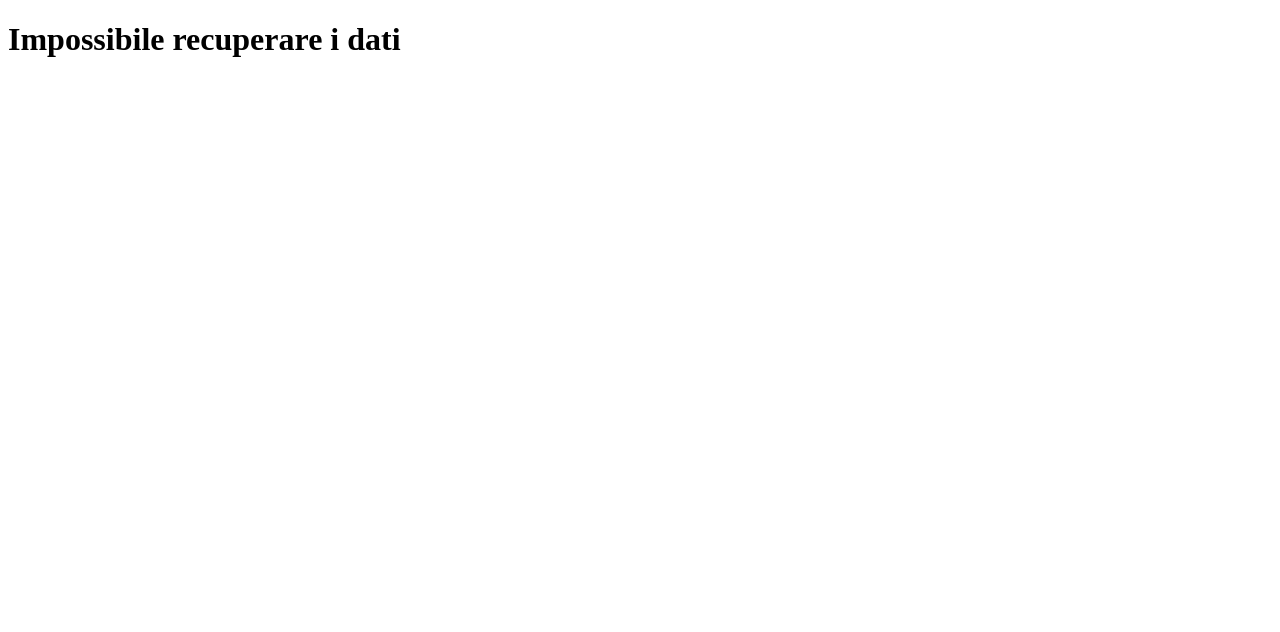
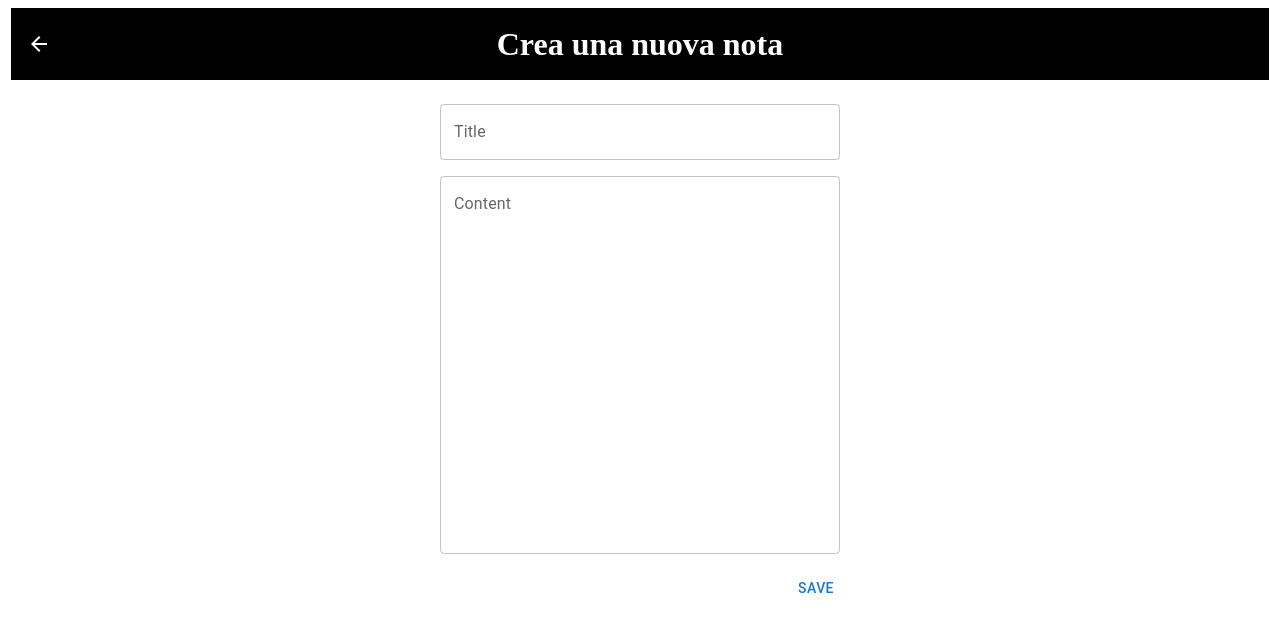
Before and after one commit to TMaTTeO99/TextNotes, a React (Vite) app in the folder TextNotesClient/text-notes-client/: page /addNote in a window 1280 px wide. Shown: the top 632 px of the page. Built offline with nearby package versions, Linux system fonts and the light colour scheme; no server answers.

Commit message:
added page to add new note to app client

```diff
--- a/TextNotesClient/text-notes-client/src/App.tsx
+++ b/TextNotesClient/text-notes-client/src/App.tsx
@@ -1,54 +1,22 @@
 import { BrowserRouter as Router, Route, Routes } from 'react-router-dom';
 import Home from './myComponents/Home'
-import { useEffect, useState} from 'react';
-import { NoteDataFromServer } from './myInterface/noteInterfaces';
-import { getAllNotes } from './httpService';
-
-
-/*
-  Retrieve all notes from server
-*/
-function retrieveData(setDataState: React.Dispatch<React.SetStateAction<boolean>>, setData: React.Dispatch<React.SetStateAction<NoteDataFromServer[]>>) {
-
-  getAllNotes()
-    .then(listOfNotes => {
-      setDataState(false);
-      setData(listOfNotes)
-  })
-  .catch(error => {
-    console.log(error)
-    setDataState(true);
-    setData([])
-  });
-
-}
+import MyNoteForm from './myComponents/CreateNotePage'
 
 
 function App() {
 
-  const [dataState, setDataState] = useState(false);
-  const [data, setData] = useState<NoteDataFromServer[]>([]);
-
-  useEffect(() => {retrieveData(setDataState, setData)}, []);
 
   //temp handle of error
-  if(!dataState){
+
     return (
       <Router>
         <Routes>
-          <Route path="/" element={<Home notes={data} />} />
+          <Route path="/" element={<Home />} />
+          <Route path="/addNote" element={<MyNoteForm />} />
         </Routes>
       </Router>
     )
-  }
-  else {
-    return (
-      <>
-        <h1>Impossibile recuperare i dati</h1>
-      </>
 
-    )
-  }
 
 }
 
--- /dev/null
+++ b/TextNotesClient/text-notes-client/src/myComponents/CreateNotePage.tsx
@@ -0,0 +1,63 @@
+import '../style/AddNotePageStyle.css';
+import * as React from 'react';
+import { useNavigate } from 'react-router-dom';
+import Box from '@mui/material/Box';
+import TextField from '@mui/material/TextField';
+import ArrowBackIcon from '@mui/icons-material/ArrowBack';
+import { Button } from '@mui/material';
+
+export default function MyNoteForm() {
+
+  const navigate = useNavigate();
+
+  return (
+    <Box
+      component="form"
+      sx={{
+        '& .MuiTextField-root': { m: 1, width: '50ch' },
+        display: 'flex',
+        flexDirection: 'column',
+        justifyContent: 'flex-start',
+        alignItems: 'center',
+        minHeight: '100vh'
+      }}
+      noValidate
+      autoComplete="off"
+    >
+      <div className="headerAddNote">
+        <div className="contentHeaderAddNote">
+          <ArrowBackIcon onClick={() => navigate(-1)} style={{ cursor: 'pointer', marginLeft: '1rem' }} />
+          <h1 style={{ margin: 0 }}>Crea una nuova nota</h1>
+        </div>
+      </div>
+      <TextField
+        id="outlined-multiline-flexible"
+        label="Title"
+        multiline
+        maxRows={2}
+      />
+      <div style={{
+        position: 'relative',
+        display: 'flex',
+        flexDirection: 'column',
+        justifyContent: 'flex-start'
+      }}>
+        <TextField
+          id="outlined-multiline-static"
+          label="Content"
+          multiline
+          rows={15}
+          fullWidth
+        />
+        <Button
+          sx={{
+            mt: 1,
+            alignSelf: 'flex-end'
+          }}
+        >
+          Save
+        </Button>
+      </div>
+    </Box>
+  );
+}
--- a/TextNotesClient/text-notes-client/src/myComponents/Home.tsx
+++ b/TextNotesClient/text-notes-client/src/myComponents/Home.tsx
@@ -1,11 +1,12 @@
 import '../style/HomeStyle.css'
 
 import SearchAppBar from './UpBarComponent';
-import {  Grid, Dialog, DialogActions, DialogContent, DialogContentText, DialogTitle, Button } from '@mui/material'
+import {  Grid } from '@mui/material'
 import NoteItem from './NoteItem';
-import { NoteDataFromServer, HomeNoteProps } from '../myInterface/noteInterfaces';
+import { NoteDataFromServer } from '../myInterface/noteInterfaces';
 import { useEffect, useState} from 'react';
 import { getAllNotes, deleteNoteInServer} from '../httpService';
+import { useNavigate } from 'react-router-dom';
 
 
 /*
@@ -16,6 +17,7 @@ async function retrieveData(setDataState: React.Dispatch<React.SetStateAction<bo
                             setLoading: React.Dispatch<React.SetStateAction<boolean>>) {
 
   try {
+    console.log("okokok")
     var listOfNotes: NoteDataFromServer[] = await getAllNotes();
     setDataState(false);
     setData(listOfNotes);
@@ -51,13 +53,13 @@ async function deleteNote (id: string, data: NoteDataFromServer[], setData: Reac
 
 }
 
-
 function Home() {
 
 
     const [loading, setLoading] = useState(true);
     const [dataState, setDataState] = useState(false);
     const [data, setData] = useState<NoteDataFromServer[]>([]);
+    const navigate = useNavigate();
 
 
     useEffect(() => {
@@ -73,12 +75,11 @@ function Home() {
     if(loading)return (<h1>Loading...</h1>);
     if(dataState)return (<h1>Impossibile recuperare i dati</h1>);
 
-
     return (
       <div className='homeContainer'>
 
         {/*Header Section*/}
-        <SearchAppBar />
+        <SearchAppBar goToAddPage={navigate} route='/addNote'/>
 
         {/*Grid with All Notes*/}
         <div className='homeGrid'>
@@ -96,8 +97,5 @@ function Home() {
       </div>
     );
 
-
-
-
 }
 export default Home
--- a/TextNotesClient/text-notes-client/src/myComponents/NoteItem.tsx
+++ b/TextNotesClient/text-notes-client/src/myComponents/NoteItem.tsx
@@ -8,7 +8,7 @@ import { NoteItemProps } from "../myInterface/noteInterfaces";
  */
 
 
-const NoteItem: React.FC<NoteItemProps> = ({content, title, data, id, deleteNote}) => {
+const NoteItem: React.FC<NoteItemProps> = ({content, title, data, /* ffor debug id,*/ deleteNote}) => {
 
     return (
         <Card style={{maxWidth: '250px', height: '100'}}>
@@ -16,9 +16,13 @@ const NoteItem: React.FC<NoteItemProps> = ({content, title, data, id, deleteNote
                 <Typography variant="h6" className="notestyle">
                     {title}
                 </Typography>
-                <Typography variant="h6" >
-                    {id + "ID"}
-                </Typography>
+                {/*
+                     for debug
+                    <Typography variant="h6" >
+                        {id + "ID"}
+                    </Typography>
+                */}
+
                 <Typography  className="notestyle">
                     {data}
                 </Typography>
--- a/TextNotesClient/text-notes-client/src/myComponents/UpBarComponent.d.ts
+++ /dev/null
@@ -1,3 +0,0 @@
-declare module 'UpBarComponent' {
-    export default function UpBarComponent() : React.JSX.Element;
-}
--- a/TextNotesClient/text-notes-client/src/myComponents/UpBarComponent.jsx
+++ b/TextNotesClient/text-notes-client/src/myComponents/UpBarComponent.tsx
@@ -6,16 +6,10 @@ import Toolbar from '@mui/material/Toolbar';
 import IconButton from '@mui/material/IconButton';
 import Typography from '@mui/material/Typography';
 import InputBase from '@mui/material/InputBase';
-//import MenuIcon from '@mui/icons-material/Menu';
 import AddIcon from '@mui/icons-material/Add';
 import SearchIcon from '@mui/icons-material/Search';
-
-//import { makeStyles } from '@mui/styles';
-//import { useState } from 'react';
-//import { Drawer } from '@mui/material';
-//import {List} from '@mui/material';
-//import {ListItem} from '@mui/material';
-//import {ListItemText} from '@mui/material';
+import {dataToAddNoteInSearchBar} from '../myInterface/dataForAddNote'
+import { NavigateFunction } from 'react-router-dom';
 
 
 const Search = styled('div')(({ theme }) => ({
@@ -73,15 +67,12 @@ const StyledInputBase = styled(InputBase)(({ theme }) => ({
  */
 
 
-export default function SearchAppBar() {
+const SearchAppBar: React.FC<dataToAddNoteInSearchBar> =  ({goToAddPage, route} ) => {
 
 
   //const [isDrawerOpen, setIsDrawerOpen] = useState(false);
 
   //const classes = useStyles();
-
-
-
 
 
   return (
@@ -94,7 +85,7 @@ export default function SearchAppBar() {
             color="inherit"
             aria-label="open drawer"
             sx={{ mr: 2 }}
-
+            onClick={() => goToAddPage(route)}
 
           >
             <AddIcon />
@@ -108,30 +99,6 @@ export default function SearchAppBar() {
           >
             TEXT NOTES APP
           </Typography>
-
-          {/*
-
-            <Drawer open={isDrawerOpen} onClose={() => setIsDrawerOpen(false)}>
-            <List className={classes.drawer}>
-              <ListItem button={'true'}>
-                <ListItemText primary="Home" />
-              </ListItem>
-
-              <ListItem button={'true'}>
-                <ListItemText primary="About" />
-              </ListItem>
-
-              <ListItem button={'true'}>
-                <ListItemText primary="Contact" />
-              </ListItem>
-
-              <ListItem button={'true'}>
-                <ListItemText primary="Services" />
-              </ListItem>
-            </List>
-          </Drawer>
-
-          */}
 
           <Search>
             <SearchIconWrapper>
@@ -151,3 +118,4 @@ export default function SearchAppBar() {
     </Box>
   );
 }
+export default SearchAppBar;
--- /dev/null
+++ b/TextNotesClient/text-notes-client/src/myInterface/dataForAddNote.ts
@@ -0,0 +1,8 @@
+import { NavigateFunction } from "react-router-dom";
+
+export interface dataToAddNoteInSearchBar {
+
+    goToAddPage: NavigateFunction,
+    route: string
+
+}
--- /dev/null
+++ b/TextNotesClient/text-notes-client/src/style/AddNotePageStyle.css
@@ -0,0 +1,37 @@
+.headerAddNote {
+    display: flex;
+    justify-content: center;
+    background-color: black;
+    padding: 1rem;
+    margin-bottom: 1rem;
+    color: white;
+    width: 97%;
+    position: relative;
+    height: 40px;
+}
+
+.contentHeaderAddNote {
+    display: flex;
+    align-items: center;
+    width: 100%;
+}
+
+.contentHeaderAddNote h1 {
+    flex-grow: 1;
+    text-align: center;
+    margin: 0;
+    position: absolute;
+    left: 50%;
+    transform: translateX(-50%);
+}
+
+.contentHeaderAddNote svg {
+    position: absolute;
+    left: 0;
+}
+
+.buttonsAddNote {
+    display: flex;
+    flex-direction: row;
+    align-items: flex-end;
+}
```
Also changed, not shown: TextNotesClient/text-notes-client/src/httpService.ts (line endings or trailing spaces).
